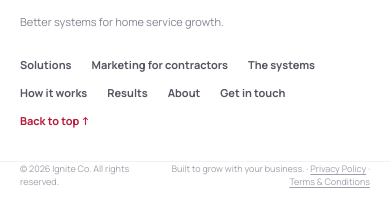
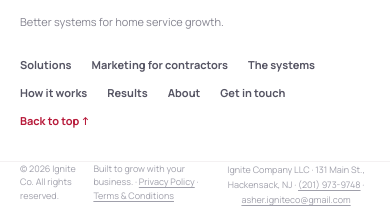
Before and after one commit to ignite-company/ignite-co-website, a plain HTML site: page about.html in a window 390 px wide. Shown: the part 4062-4270 px from the top of the page. Drawn offline with Linux system fonts and the light colour scheme.

Commit message:
Publish Ignite Company LLC contact phone and address for A2P review

```diff
--- a/service-menu.js
+++ b/service-menu.js
@@ -32,3 +32,15 @@
   });
   trailing.appendChild(suffix);
 })();
+
+/* Display consistent business contact information on all other website pages. */
+(() => {
+  const footer = document.querySelector('.footer-bottom');
+  if (!footer || footer.querySelector('[data-ignite-business-contact]')) return;
+  const contact = document.createElement('span');
+  contact.setAttribute('data-ignite-business-contact', '');
+  contact.style.cssText = 'flex-basis:100%;text-align:center;line-height:1.7;';
+  contact.innerHTML = 'Ignite Company LLC · 131 Main St., Hackensack, NJ · <a href="tel:+12019739748">(201) 973-9748</a> · <a href="mailto:asher.igniteco@gmail.com">asher.igniteco@gmail.com</a>';
+  contact.querySelectorAll('a').forEach(a => { a.style.color = 'inherit'; a.style.textDecoration = 'underline'; a.style.textUnderlineOffset = '2px'; });
+  footer.appendChild(contact);
+})();
```
Also changed, not shown: index.html (+1 -1 lines), privacy-policy.html (+1 -1 lines), terms-and-conditions.html (+1 -1 lines).
